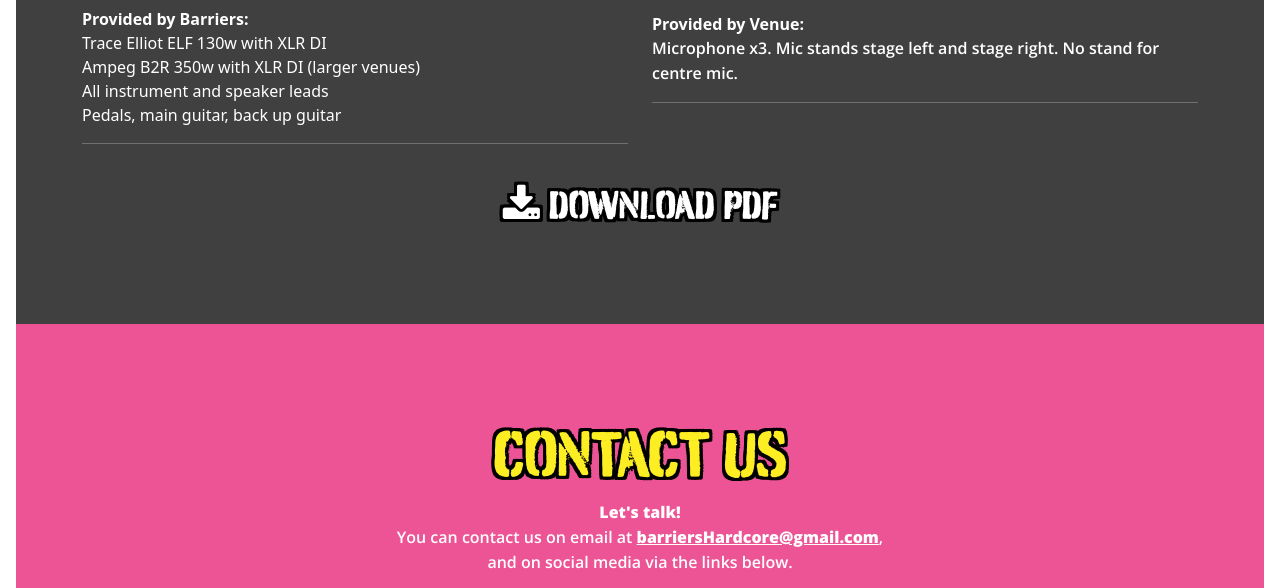
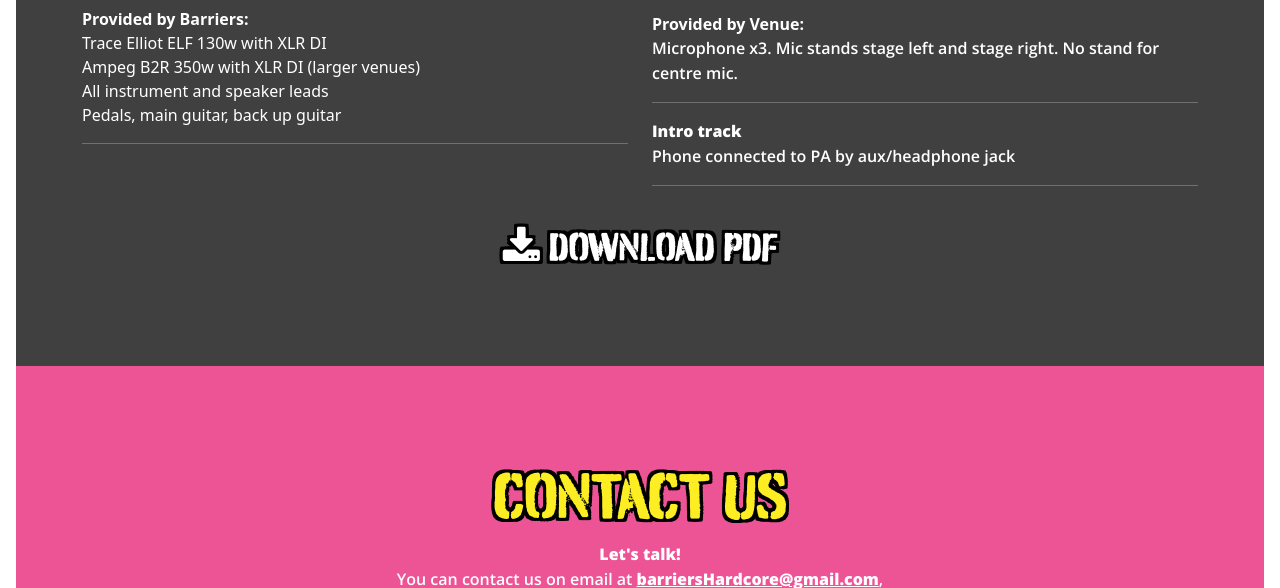
Before and after one commit to BarriersHardcore/EPK, a website: page index.html in a window 1280 px wide. Shown: the part 3770-4358 px from the top of the page. Drawn offline with nearby package versions, Linux system fonts and the light colour scheme; files whose address does not match are found by name.

Commit message:
Update index.html
Update index.html

```diff
--- a/index.html
+++ b/index.html
@@ -235,6 +235,11 @@
 					<strong>Provided by Venue:</strong><br>
 					<p>Microphone x3. Mic stands stage left and stage right. No stand for centre mic.</p>
 					<hr>
+					<p>
+						<strong>Intro track</strong><br>
+						Phone connected to PA by aux/headphone jack
+					</p>
+					<hr>
 				</div>
 			</div>
 			<div class="row">
```
